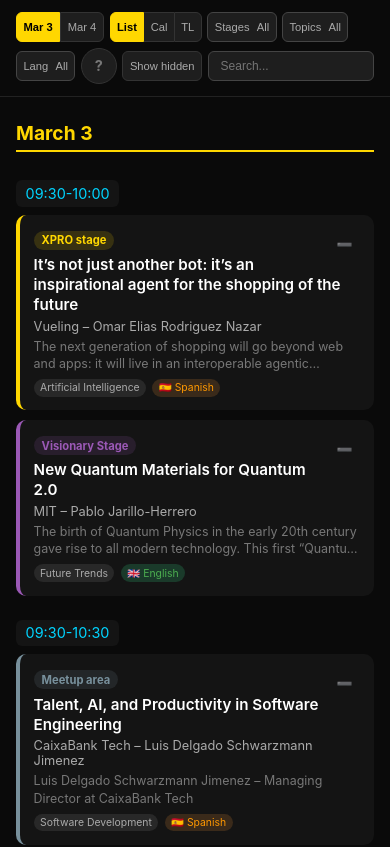
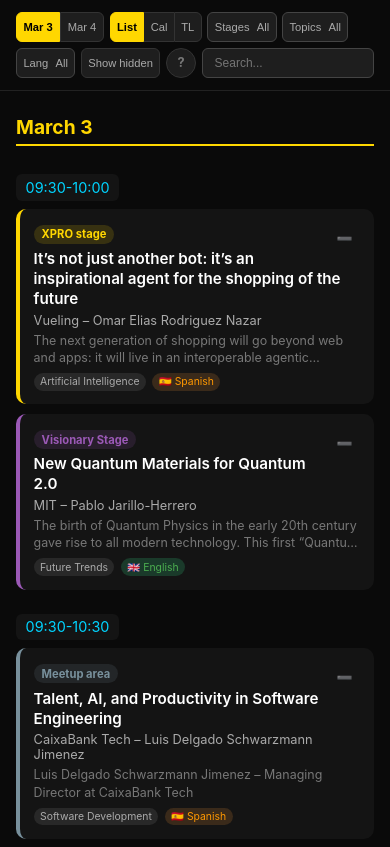
Before and after one commit to xicodomingues/mwc-talent-arena-2026, a plain HTML site: page index.html in a window 390 px wide. Shown: the top 847 px of the page. Drawn offline with Linux system fonts and the light colour scheme.

Commit message:
fix: help link order on mobile topbar

```diff
--- a/index.html
+++ b/index.html
@@ -160,8 +160,9 @@
   .filter-panel{display:none;padding:0.5rem 1rem}
   .filter-panel.open{display:flex}
   .topbar-inner{gap:0.35rem;flex-wrap:wrap}
-  .search-box{max-width:100%;order:10;flex:1 1 100px;min-width:80px;margin-left:auto;height:30px;font-size:0.75rem}
+  .search-box{max-width:100%;order:11;flex:1 1 100px;min-width:80px;margin-left:auto;height:30px;font-size:0.75rem}
   .show-hidden-toggle{order:9}
+  .help-link{order:10;width:30px;height:30px;font-size:0.8rem}
   .dropdown-btn,.day-toggle button,.view-btns button,.show-hidden-toggle{font-size:0.7rem;padding:0.25rem 0.4rem;height:30px}
 }
 @media(min-width:768px){
```
